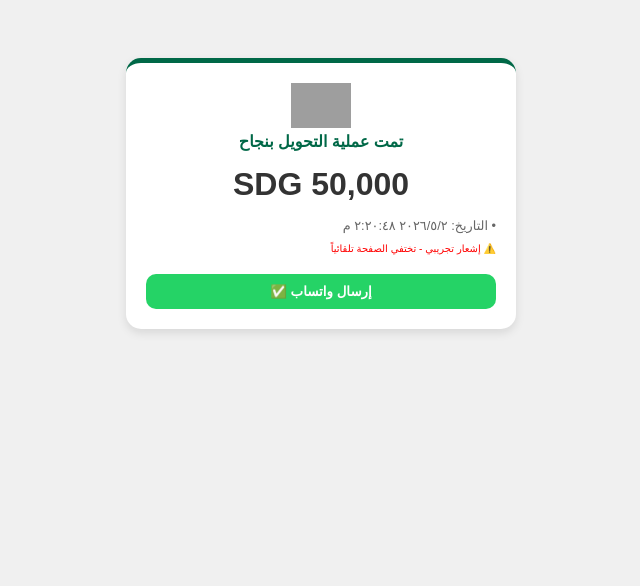
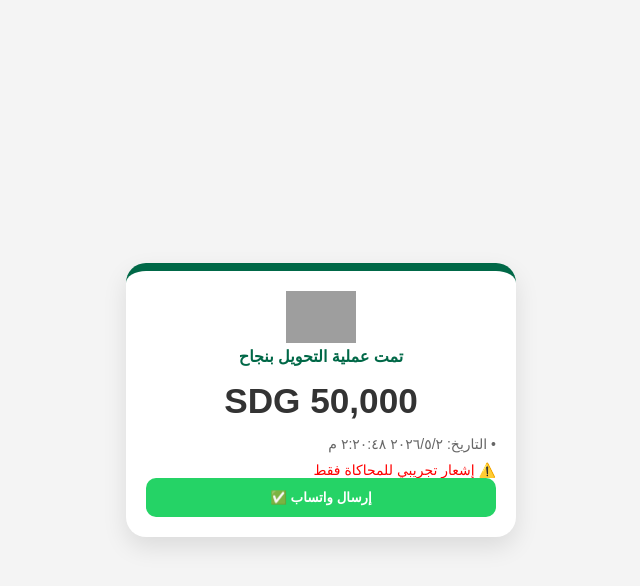
Before and after one commit to omer53033i-afk/..-, a plain HTML site: page index.html in a window 1280 px wide. Both pictures are taken after a click on the button "إرسال واتساب ✅". Shown: the whole page, without its empty margins (319-959 px from the left). Drawn offline with Linux system fonts and the light colour scheme; grey boxes are pictures that could not be loaded.

Commit message:
Update index.html

```diff
--- a/index.html
+++ b/index.html
@@ -3,33 +3,32 @@
 <head>
     <meta charset="UTF-8">
     <meta name="viewport" content="width=device-width, initial-scale=1.0">
-    <title>إشعار بنكك</title>
     <style>
-        body { font-family: sans-serif; background: #f0f0f0; display: flex; justify-content: center; padding-top: 50px; }
-        .card { background: white; width: 90%; max-width: 350px; padding: 20px; border-radius: 15px; box-shadow: 0 4px 10px rgba(0,0,0,0.1); text-align: center; border-top: 5px solid #006847; }
-        .amount { font-size: 2rem; font-weight: bold; color: #333; margin: 15px 0; }
-        .btn { background: #25D366; color: white; border: none; padding: 10px; width: 100%; border-radius: 10px; font-weight: bold; margin-top: 20px; }
+        body { font-family: sans-serif; background: #f4f4f4; display: flex; justify-content: center; align-items: center; height: 100vh; margin: 0; }
+        .card { background: white; width: 90%; max-width: 350px; padding: 20px; border-radius: 20px; box-shadow: 0 10px 25px rgba(0,0,0,0.1); text-align: center; border-top: 8px solid #006847; }
+        .amount { font-size: 2.2rem; font-weight: bold; margin: 15px 0; color: #333; }
+        .btn { background: #25D366; color: white; border: none; padding: 12px 20px; border-radius: 10px; font-weight: bold; width: 100%; cursor: pointer; }
     </style>
 </head>
 <body>
 <div class="card" id="mainCard">
-        <img src="https://upload.wikimedia.org/wikipedia/ar/thumb/1/1e/Bank_of_Khartoum_logo.svg/200px-Bank_of_Khartoum_logo.svg.png" width="60">
+    <img src="https://upload.wikimedia.org/wikipedia/ar/thumb/1/1e/Bank_of_Khartoum_logo.svg/200px-Bank_of_Khartoum_logo.svg.png" width="70">
     <div style="color:#006847; font-weight:bold;">تمت عملية التحويل بنجاح</div>
-        <div class="amount" id="disp_amount">50,000 SDG</div>
-        <div style="text-align:right; font-size:0.8rem; color:#666;">
+    <div class="amount" id="disp_amount">50,000.00 SDG</div>
+    <div style="text-align:right; font-size:14px; color:#666;">
         <div>• التاريخ: <span id="disp_date"></span></div>
-            <div style="color:red; font-size:10px; margin-top:10px;">⚠️ إشعار تجريبي - تختفي الصفحة تلقائياً</div>
+        <div style="color:red; margin-top:10px;">⚠️ إشعار تجريبي للمحاكاة فقط</div>
     </div>
-        <button class="btn" onclick="sendWhatsApp()">إرسال واتساب ✅</button>
+    <button class="btn" onclick="sendWA()">إرسال واتساب ✅</button>
 </div>
 <script>
     const urlParams = new URLSearchParams(window.location.search);
     const m = urlParams.get('m') || '50,000';
     document.getElementById('disp_amount').innerText = m + ' SDG';
     document.getElementById('disp_date').innerText = new Date().toLocaleString('ar-SD');
-        function sendWhatsApp() {
-            const msg = encodeURIComponent("إشعار بنكك تجريبي: " + window.location.href + "?m=" + m);
-            window.open("https://wa.me/?text=" + msg);
+    function sendWA() {
+        const msg = encodeURIComponent(`*إشعار بنكك (تجريبي)*\nالمبلغ: ${m} SDG\nرابط الإشعار:\n${window.location.href}`);
+        window.open(`https://wa.me/?text=${msg}`);
     }
 </script>
 </body>
```
Lines whose indentation alone changed are shown as unchanged.
